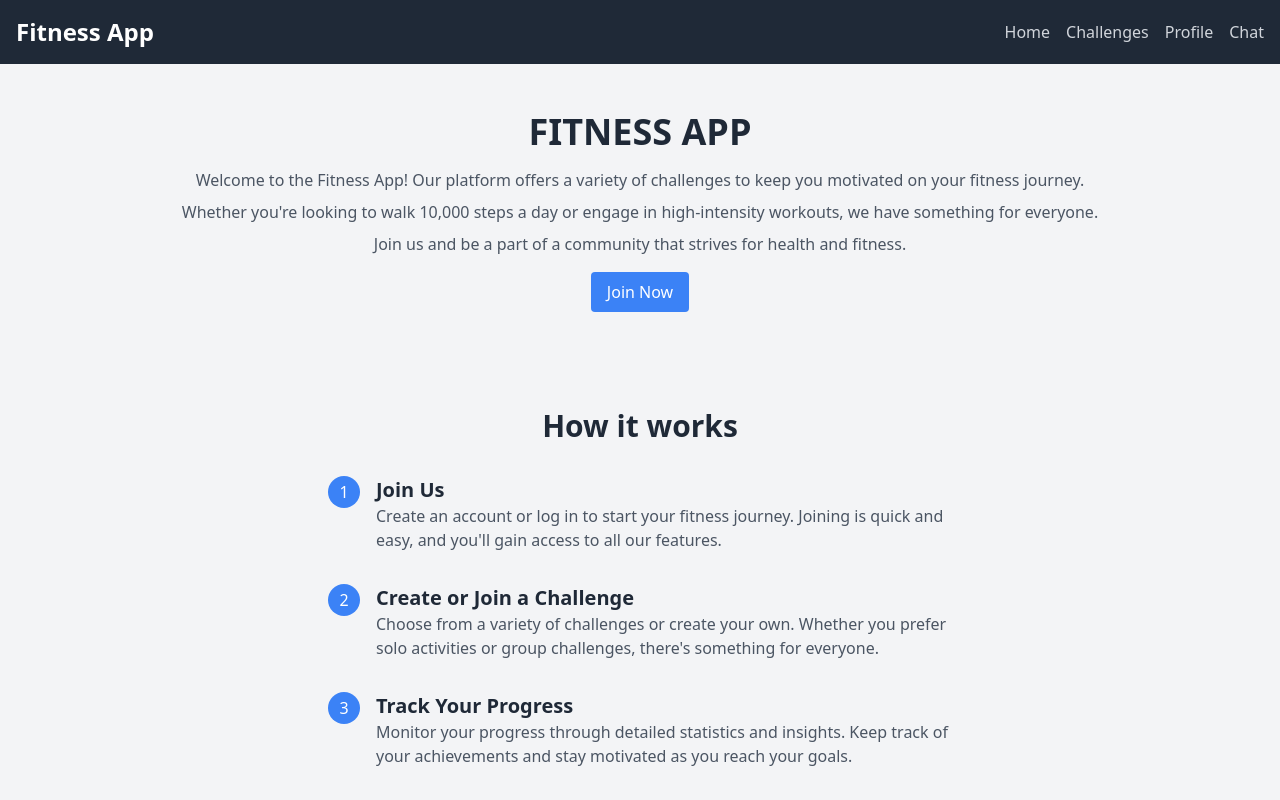
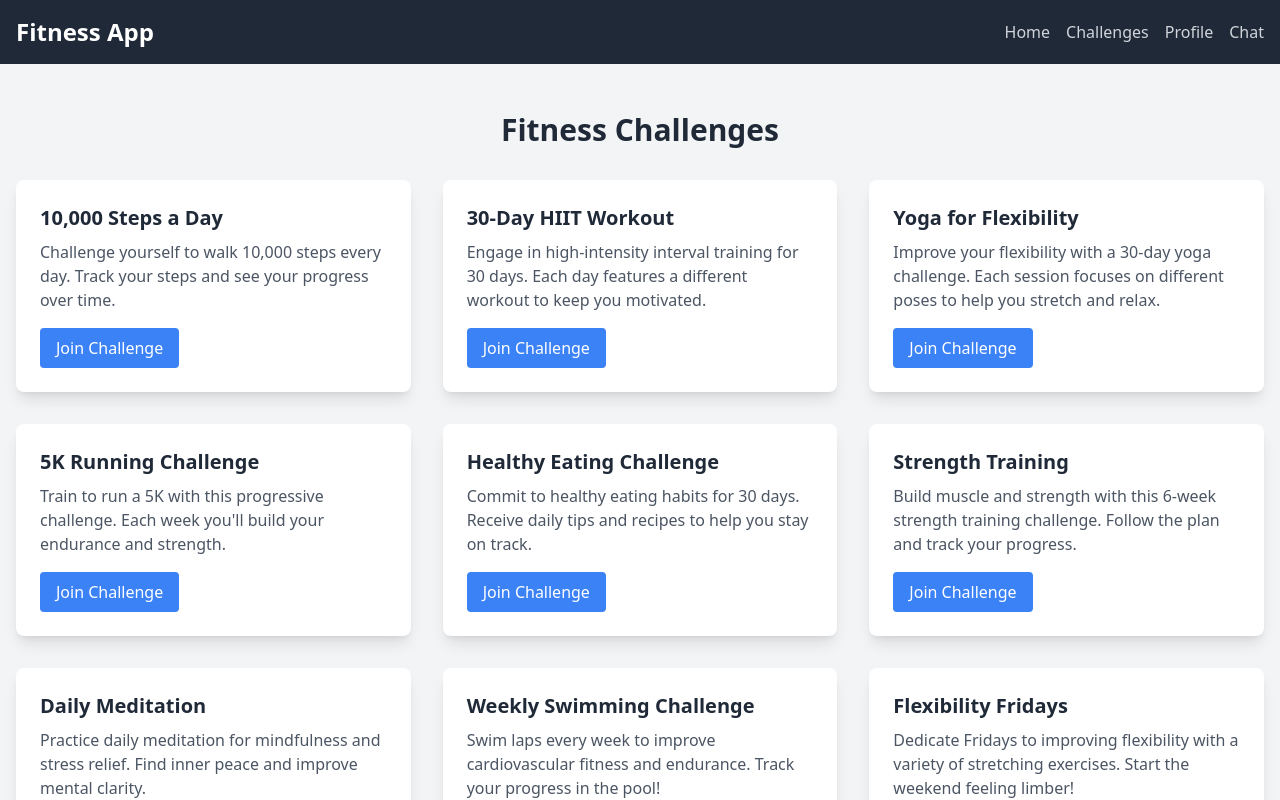
Before and after one commit to t5avish/hw2-Client, a React (Create React App) app: page / in a window 1280 px wide. Both pictures are taken after a click on the link "Challenges". Shown: the top 800 px of the page. Built offline with nearby package versions, Linux system fonts and the light colour scheme.

Commit message:
make the ChallengePage

```diff
--- a/package.json
+++ b/package.json
@@ -8,6 +8,7 @@
     "@testing-library/user-event": "^13.5.0",
     "react": "^18.3.1",
     "react-dom": "^18.3.1",
+    "react-router-dom": "^6.25.1",
     "react-scripts": "5.0.1",
     "web-vitals": "^2.1.4"
   },
--- a/src/App.js
+++ b/src/App.js
@@ -1,28 +1,35 @@
 import React, { useState } from 'react';
 import SignUpForm from './components/SignUpForm';
+import ChallengesPage from './components/ChallengesPage';
 import './App.css'; // Ensure you import the Tailwind CSS here
 
 const App = () => {
     const [showSignUpForm, setShowSignUpForm] = useState(false);
+    const [currentPage, setCurrentPage] = useState('home');
 
     const openSignUpForm = () => setShowSignUpForm(true);
     const closeSignUpForm = () => setShowSignUpForm(false);
+
+    const goToChallenges = () => setCurrentPage('challenges');
+    const goToHome = () => setCurrentPage('home');
 
     return (
         <div className="bg-gray-100 min-h-screen">
             {/* Navigation Bar */}
             <nav className="bg-gray-800 p-4">
                 <div className="container mx-auto flex justify-between items-center">
-                    <a href="#" className="text-white text-2xl font-bold">Fitness App</a>
+                    <a href="#" onClick={goToHome} className="text-white text-2xl font-bold">Fitness App</a>
                     <div className="space-x-4">
-                        <a href="#" className="text-gray-300 hover:text-white">Home</a>
-                        <a href="#" className="text-gray-300 hover:text-white">Challenges</a>
+                        <a href="#" onClick={goToHome} className="text-gray-300 hover:text-white">Home</a>
+                        <a href="#" onClick={goToChallenges} className="text-gray-300 hover:text-white">Challenges</a>
                         <a href="#" className="text-gray-300 hover:text-white">Profile</a>
                         <a href="#" className="text-gray-300 hover:text-white">Chat</a>
                     </div>
                 </div>
             </nav>
 
+            {currentPage === 'home' && (
+                <>
                     {/* Home Section */}
                     <section id="home" className="container mx-auto mt-8 p-4 text-center">
                         <h1 className="text-4xl font-bold text-gray-800">FITNESS APP</h1>
@@ -78,6 +85,10 @@ const App = () => {
                             </div>
                         </div>
                     </section>
+                </>
+            )}
+
+            {currentPage === 'challenges' && <ChallengesPage goBack={goToHome} />}
 
             {/* SignUpForm Modal */}
             {showSignUpForm && <SignUpForm closeModal={closeSignUpForm} />}
--- /dev/null
+++ b/src/components/ChallengesPage.js
@@ -0,0 +1,72 @@
+import React from 'react';
+
+const challenges = [
+  {
+    id: 1,
+    title: "10,000 Steps a Day",
+    description: "Challenge yourself to walk 10,000 steps every day. Track your steps and see your progress over time."
+  },
+  {
+    id: 2,
+    title: "30-Day HIIT Workout",
+    description: "Engage in high-intensity interval training for 30 days. Each day features a different workout to keep you motivated."
+  },
+  {
+    id: 3,
+    title: "Yoga for Flexibility",
+    description: "Improve your flexibility with a 30-day yoga challenge. Each session focuses on different poses to help you stretch and relax."
+  },
+  {
+    id: 4,
+    title: "5K Running Challenge",
+    description: "Train to run a 5K with this progressive challenge. Each week you'll build your endurance and strength."
+  },
+  {
+    id: 5,
+    title: "Healthy Eating Challenge",
+    description: "Commit to healthy eating habits for 30 days. Receive daily tips and recipes to help you stay on track."
+  },
+  {
+    id: 6,
+    title: "Strength Training",
+    description: "Build muscle and strength with this 6-week strength training challenge. Follow the plan and track your progress."
+  },
+  {
+    id: 7,
+    title: "Daily Meditation",
+    description: "Practice daily meditation for mindfulness and stress relief. Find inner peace and improve mental clarity."
+  },
+  {
+    id: 8,
+    title: "Weekly Swimming Challenge",
+    description: "Swim laps every week to improve cardiovascular fitness and endurance. Track your progress in the pool!"
+  },
+  {
+    id: 9,
+    title: "Flexibility Fridays",
+    description: "Dedicate Fridays to improving flexibility with a variety of stretching exercises. Start the weekend feeling limber!"
+  }
+];
+
+const ChallengesPage = () => {
+  return (
+    <section id="challenges" className="container mx-auto mt-8 p-4">
+      <h2 className="text-3xl font-bold text-gray-800 text-center mb-8">Fitness Challenges</h2>
+      <div className="grid grid-cols-1 md:grid-cols-2 lg:grid-cols-3 gap-8">
+        {challenges.map(challenge => (
+          <div key={challenge.id} className="bg-white p-6 rounded-lg shadow-lg">
+            <h3 className="text-xl font-bold text-gray-800 mb-2">{challenge.title}</h3>
+            <p className="text-gray-600 mb-4">{challenge.description}</p>
+            <button className="px-4 py-2 bg-blue-500 text-white rounded hover:bg-blue-700">Join Challenge</button>
+          </div>
+        ))}
+      </div>
+      <div className="text-center mt-12">
+        <h3 className="text-2xl font-bold text-gray-800 mb-4">Want to add a new challenge?</h3>
+        <button className="px-4 py-2 bg-gray-800 text-white rounded hover:bg-gray-900">Add New Challenge</button>
+      </div>
+    </section>
+  );
+};
+
+export default ChallengesPage;
```
Also changed, not shown: 1 other file (tests, documents, lock files or other folders). Lines whose indentation alone changed are shown as unchanged.
